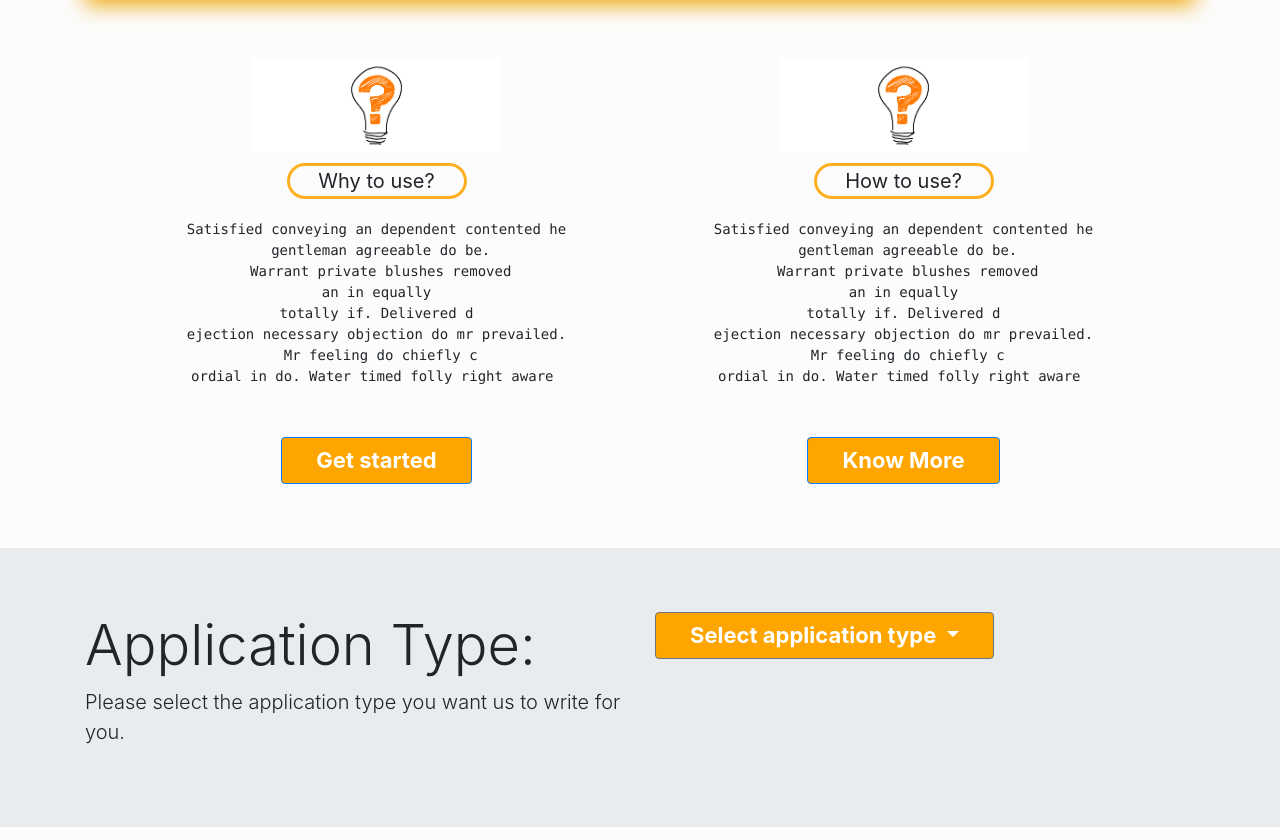
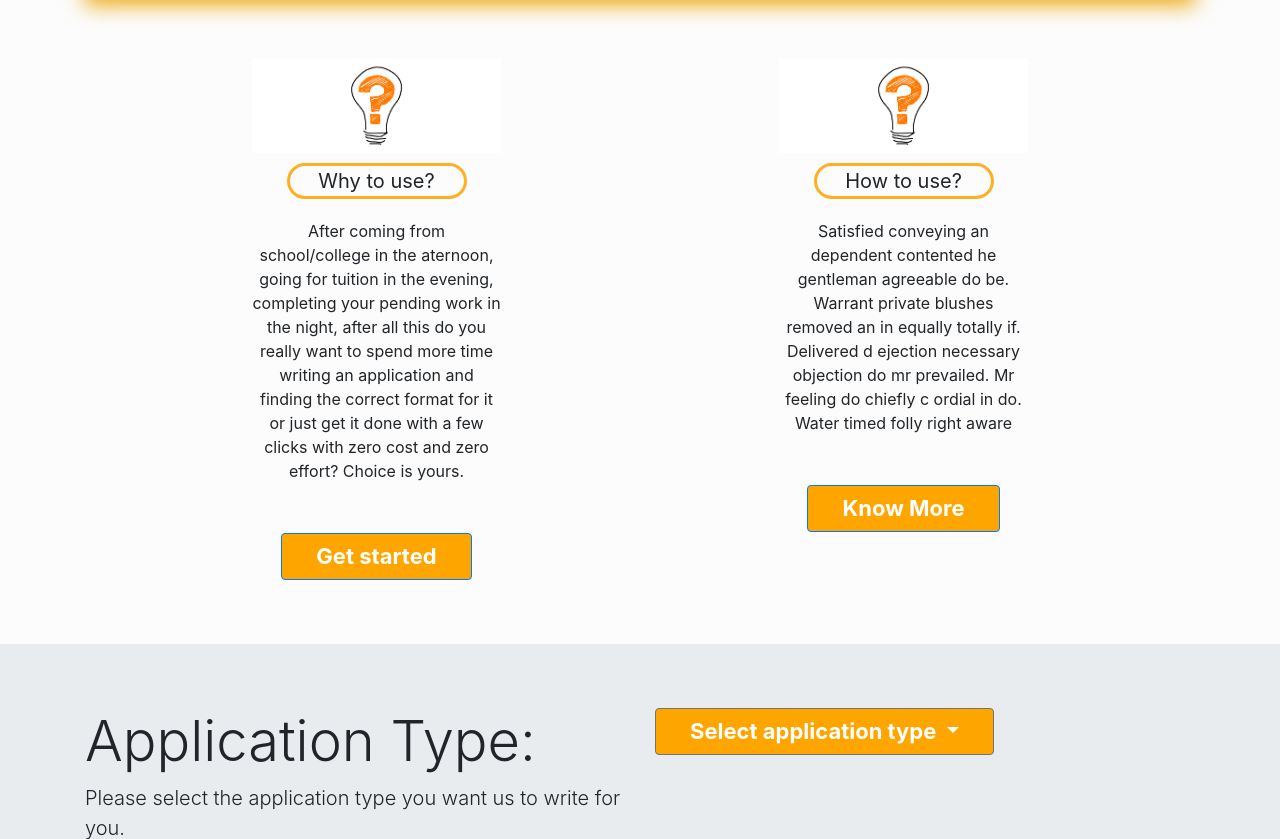
Before and after one commit to PRANAVBHATIA1999/Auto_Application_Writer, a Flask app: page / in a window 1280 px wide. Shown: the part 439-1278 px from the top of the page. Run offline with Flask 2, Linux system fonts and the light colour scheme; some libraries are stand-ins or nearby versions.

Commit message:
content updated

```diff
--- a/static/css/mycss.css
+++ b/static/css/mycss.css
@@ -47,7 +47,8 @@ background-image: linear-gradient(180deg, #ffb022 31%, #ffb022 52%, #ffffff 96%)
 
 .imgtxt {
 	text-align: center;
-
+    width: 50%;
+    margin: 0 auto;
 }
 .btnGS {
 	float:right;
--- a/templates/application.html
+++ b/templates/application.html
@@ -78,15 +78,10 @@
 			 Why to use?
 		 </div>
 		<div class= "imgtxt">
-	<pre>
-Satisfied conveying an dependent contented he
- gentleman agreeable do be.
- Warrant private blushes removed
- an in equally
-totally if. Delivered d
-ejection necessary objection do mr prevailed.
- Mr feeling do chiefly c
-ordial in do. Water timed folly right aware </pre>
+
+			After coming from school/college in the aternoon, going for tuition in the evening, completing your pending work in the night, after all this do you really want to spend more time writing an application and finding the correct format for it or just get it done with a few clicks with zero cost and zero effort?
+			Choice is yours.
+
 
 
 		</div>
@@ -102,7 +97,7 @@ ordial in do. Water timed folly right aware </pre>
 				How to use?
 			</div>
 		<div class= "imgtxt">
-	<pre>
+
 Satisfied conveying an dependent contented he
  gentleman agreeable do be.
  Warrant private blushes removed
@@ -110,7 +105,7 @@ Satisfied conveying an dependent contented he
 totally if. Delivered d
 ejection necessary objection do mr prevailed.
  Mr feeling do chiefly c
-ordial in do. Water timed folly right aware </pre>
+ordial in do. Water timed folly right aware
 		</div>
 			<div class="text-center btn_space">
 	<button type="button" class=" btncustom btn  btn-primary btn-xl  ">Know More</button>
```
